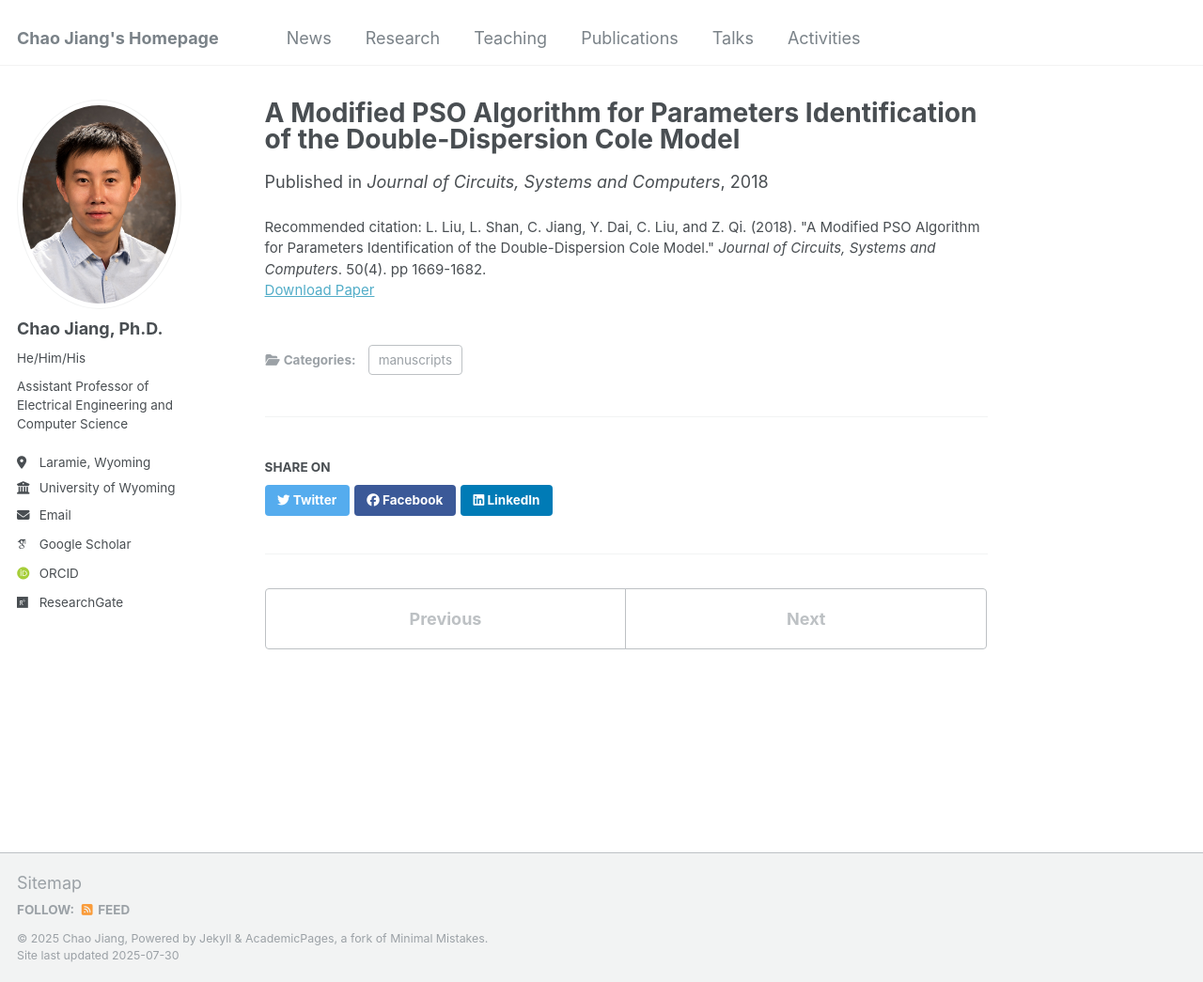
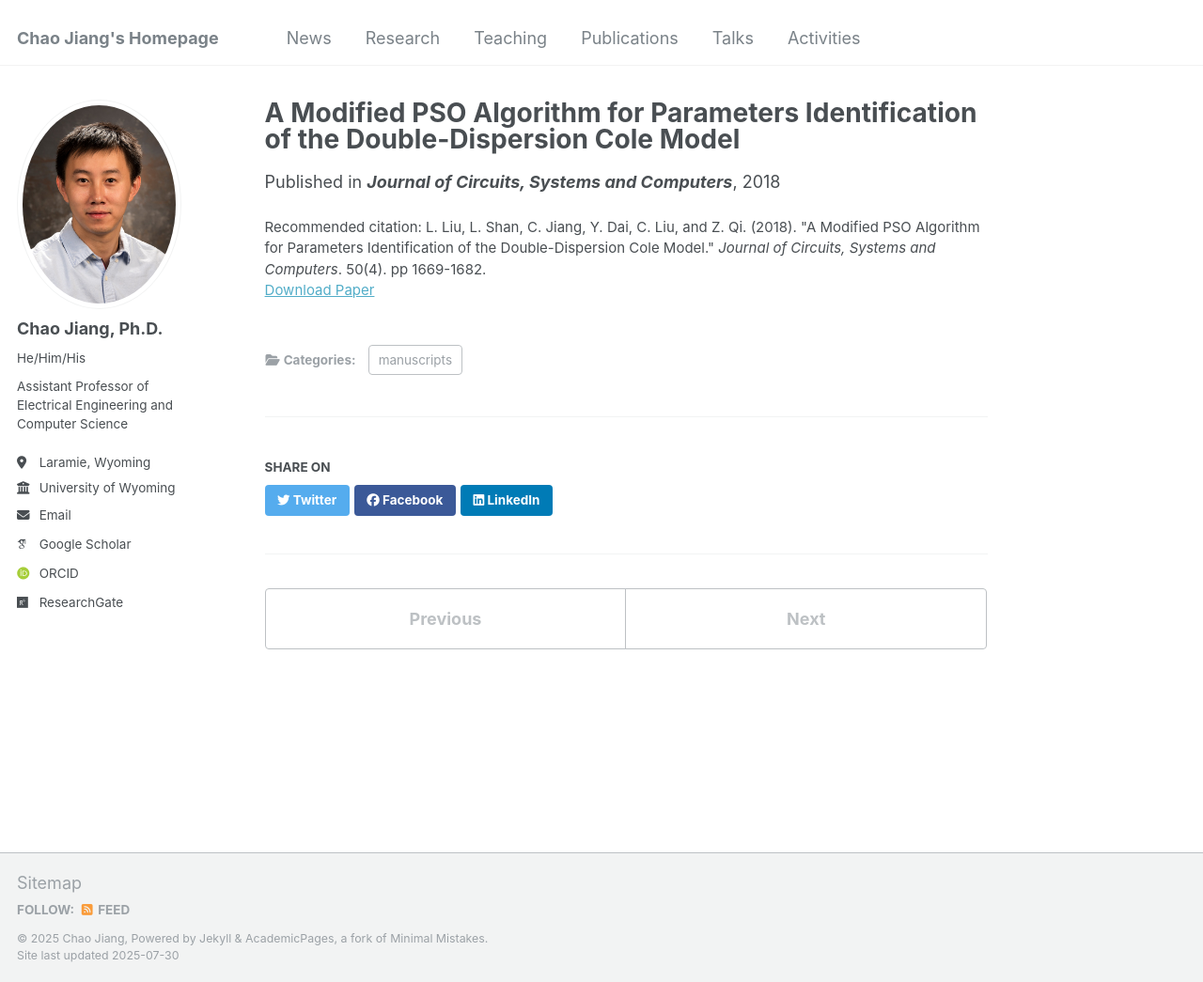
Before and after one commit to cjiang6/cjiang6.github.io, a Jekyll site: the page built from _publications/2018-01-01.md, in a window 1280 px wide and 1045 px high. Shown: the whole window at 94% size. Built offline with Jekyll 4.4.1, drawn with Linux system fonts in a browser that asks for light colours; some web fonts are replaced.

Commit message:
Update 2018-01-01.md

```diff
--- a/_publications/2018-01-01.md
+++ b/_publications/2018-01-01.md
@@ -5,7 +5,7 @@ category: manuscripts
 #permalink: /publication/2015-10-01-paper-title-number-3
 #excerpt: 'This paper is about the number 3. The number 4 is left for future work.'
 date: 2018-01-01
-venue: 'Journal of Circuits, Systems and Computers'
+venue: '<b>Journal of Circuits, Systems and Computers</b>'
 #slidesurl: 'http://academicpages.github.io/files/slides3.pdf'
 paperurl: 'https://www.worldscientific.com/doi/10.1142/S0218126618502109?srsltid=AfmBOoo2_Di0DZwc7KAOmBPyvyLl-z6V1kpu6MOceEAdzW-HoNo-ZSI7'
 citation: 'L. Liu, L. Shan, C. Jiang, Y. Dai, C. Liu, and Z. Qi. (2018). &quot;A Modified PSO Algorithm for Parameters Identification of the Double-Dispersion Cole Model.&quot; <i>Journal of Circuits, Systems and Computers</i>. 50(4). pp 1669-1682.'
```
